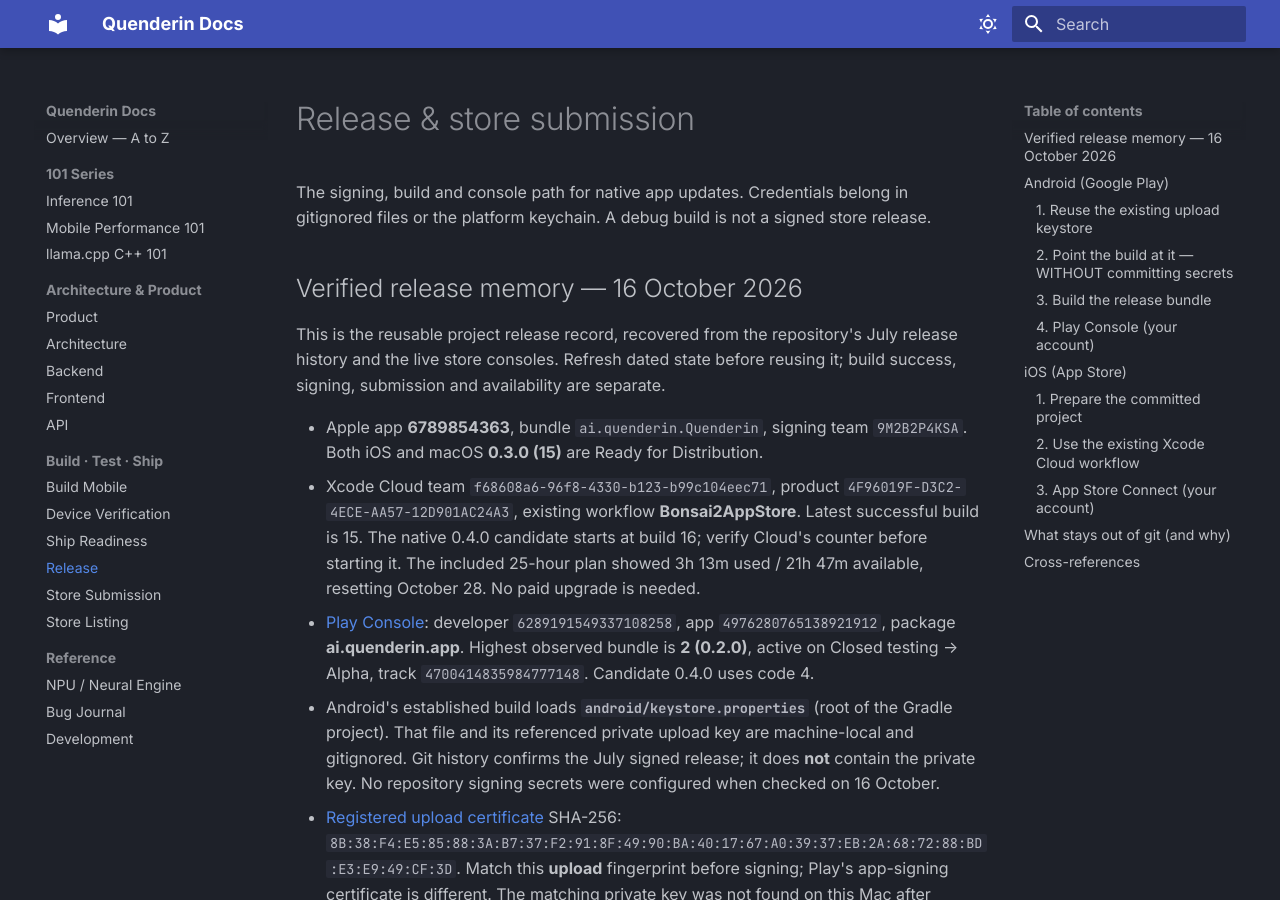
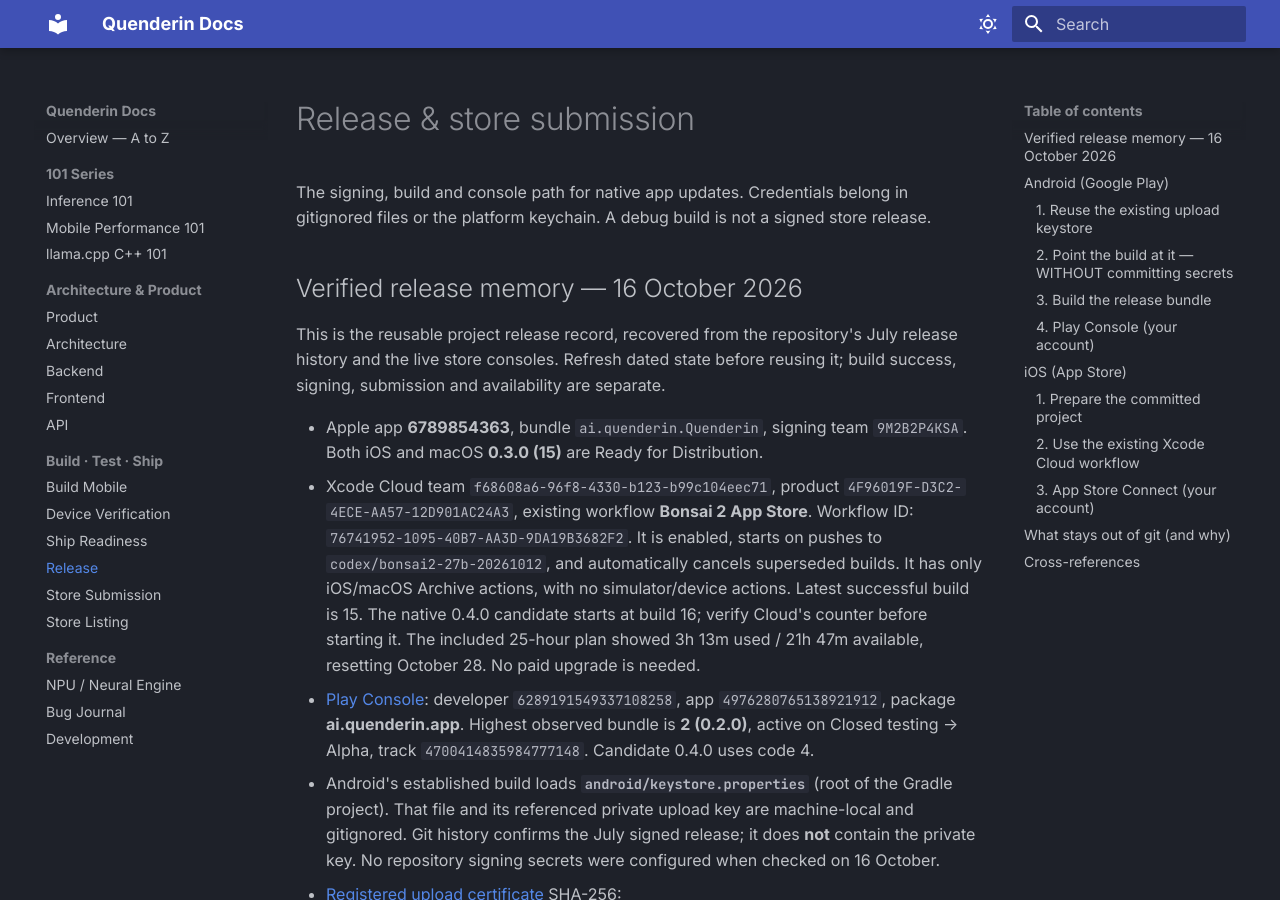
Before and after one commit to alikatgh/quenderin, an MkDocs documentation site: the page built from docs/RELEASE.md, in a window 1280 px wide and 900 px high. Built offline with MkDocs 1.6.1 and Material for MkDocs 9.7.7, drawn with Linux system fonts in a browser that asks for light colours; some of the changed text lies outside the part shown.

Commit message:
Record verified native release workflow and signing identity

```diff
--- a/docs/RELEASE.md
+++ b/docs/RELEASE.md
@@ -12,7 +12,10 @@
 - Apple app **6789854363**, bundle `ai.quenderin.Quenderin`, signing team
   `9M2B2P4KSA`. Both iOS and macOS **0.3.0 (15)** are Ready for Distribution.
 - Xcode Cloud team `f68608a6-96f8-4330-b123-b99c104eec71`, product
-  `4F96019F-D3C2-4ECE-AA57-12D901AC24A3`, existing workflow **Bonsai2AppStore**.
+  `4F96019F-D3C2-4ECE-AA57-12D901AC24A3`, existing workflow **Bonsai 2 App Store**.
+  Workflow ID: `76741952-1095-40B7-AA3D-9DA19B3682F2`. It is enabled, starts on
+  pushes to `codex/bonsai2-27b-20261012`, and automatically cancels superseded
+  builds. It has only iOS/macOS Archive actions, with no simulator/device actions.
   Latest successful build is 15. The native 0.4.0 candidate starts at build 16;
   verify Cloud's counter before starting it. The included 25-hour plan showed
   3h 13m used / 21h 47m available, resetting October 28. No paid upgrade is needed.
@@ -122,7 +125,7 @@
 
 ### 2. Use the existing Xcode Cloud workflow
 Open [Quenderin Xcode Cloud](https://appstoreconnect.apple.com/teams/f68608a6-96f8-4330-b123-b99c104eec71/xcode-cloud/products/4F96019F-D3C2-4ECE-AA57-12D901AC24A3/groups).
-Reuse **Bonsai2AppStore**, explicit `QUENDERIN_RUNTIME=prism`, and its iOS
+Reuse **Bonsai 2 App Store**, explicit `QUENDERIN_RUNTIME=prism`, and its iOS
 `Quenderin` / macOS `QuenderinMac` App Store Archive actions. Select the reviewed
 pushed commit and record its full SHA. The post-clone hook builds the pinned
 framework before package resolution; post-build hooks verify the signed exports,
```
